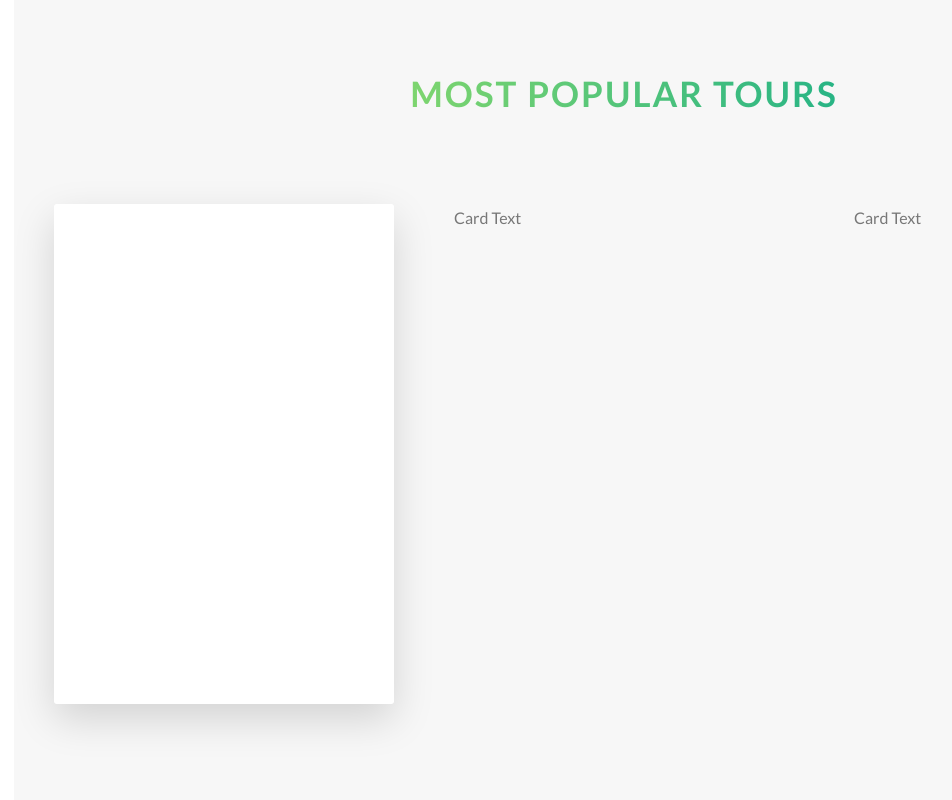
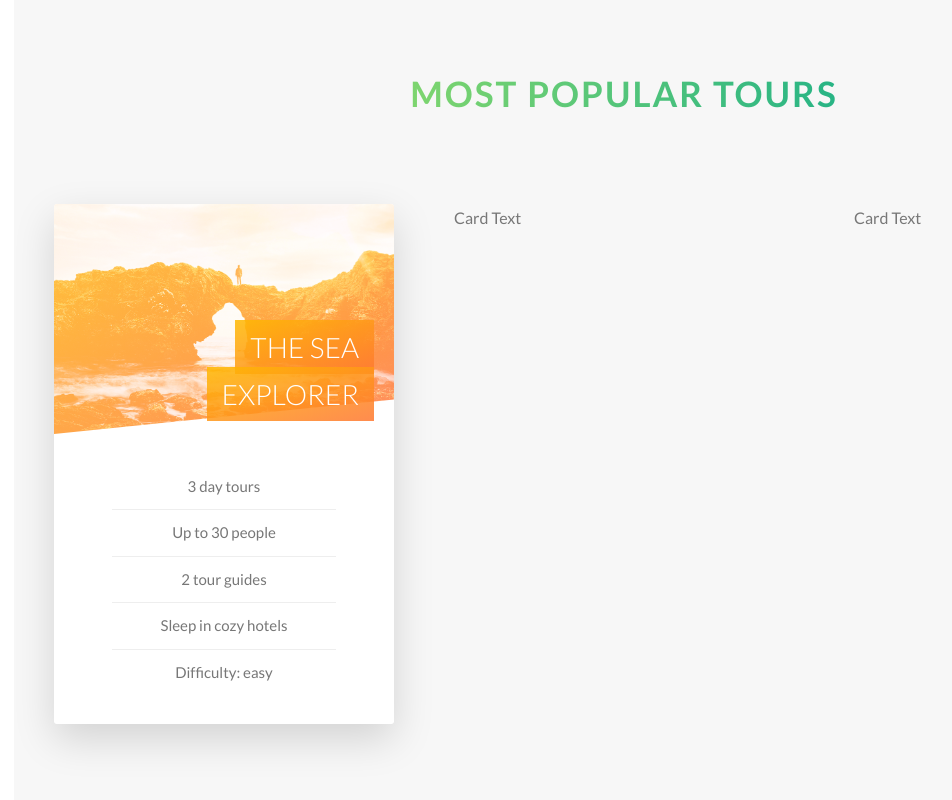
Before and after one commit to JairJap28/Advanced-CSS-and-SASS, a website: page 1-Natours/index.html in a window 1280 px wide. Shown: the part 2293-3093 px from the top of the page, without its empty margins (16-968 px from the left). Drawn offline with Linux system fonts and the light colour scheme.

Commit message:
Lesson 41 - Styles front side of the card

```diff
--- a/1-Natours/index.html
+++ b/1-Natours/index.html
@@ -109,7 +109,21 @@
                     <div class="col-1-of-3">
                         <div class="card">
                             <div class="card__side card__side--front">
-                                FRONT
+                                <div class="card__picture card__picture--1">
+                                    &nbsp;
+                                </div>
+                                <h4 class="card__heading">
+                                    <span class="card__heading-span card__heading-span--1">The sea explorer</span>
+                                </h4>
+                                <div class="card__details">
+                                    <ul>
+                                        <li>3 day tours</li>
+                                        <li>Up to 30 people</li>
+                                        <li>2 tour guides</li>
+                                        <li>Sleep in cozy hotels</li>
+                                        <li>Difficulty: easy</li>
+                                    </ul>
+                                </div>
                             </div>
                             <div class="card__side card__side--back card__side--back-1">
                                 BACK
--- a/1-Natours/sass/abstract/_variables.scss
+++ b/1-Natours/sass/abstract/_variables.scss
@@ -10,6 +10,7 @@
 $color-tertiary-dark: #5643fa;
 
 $color-grey-light-1: #f7f7f7;
+$color-grey-light-2: #eee;
 
 $color-grey-dark: #777;
 $color-white: #fff;
--- a/1-Natours/sass/components/_card.scss
+++ b/1-Natours/sass/components/_card.scss
@@ -1,14 +1,14 @@
 .card {
+    // FUNCTIONALLITY
     perspective: 150rem;
     -moz-perspective: 150rem;
     position: relative;
-    height: 50rem;
+    height: 52rem;
 
     &__side {
-        color: white;
         font-size: 2rem;
 
-        height: 50rem;
+        height: 52rem;
         transition: all .8s ease;
         position: absolute;
         top: 0;
@@ -16,6 +16,7 @@
         width: 100%;
         backface-visibility: hidden;
         border-radius: 3px;
+        overflow: hidden;
         box-shadow: 0 1.5rem 4rem shadow(.15);
 
         &--front {
@@ -32,10 +33,76 @@
     }
 
     &:hover &__side--front {
-        transform: rotateY(180deg);
+        transform: rotateY(-180deg);
     }
 
     &:hover &__side--back {
         transform: rotateY(0);
     }
+
+    // FRONT SIDE STYLING
+    &__picture {
+        background-size: cover;
+        height: 23rem;
+        background-blend-mode: screen;
+        -webkit-clip-path: polygon(0 0, 100% 0, 100% 85%, 0 100%);
+        clip-path: polygon(0 0, 100% 0, 100% 85%, 0 100%);
+
+        &--1 {
+            background-image: linear-gradient(to right bottom, $color-secondary-light, $color-secondary-dark),
+            url(../img/nat-5.jpg);
+        }
+
+        &--2 {
+            background-image: url(../img/nat-5.jpg);
+        }
+
+        &--3 {
+            background-image: url(../img/nat-5.jpg);
+        }
+    }
+
+    &__heading {
+        font-size: 2.8rem;
+        font-weight: 300;
+        text-transform: uppercase;
+        text-align: right;
+        color: $color-white;
+        position: absolute;
+        top: 12rem;
+        right: 2rem;
+        width: 75%;
+    }
+
+    &__heading-span {
+        padding: 1rem 1.5rem;
+        -webkit-box-decoration-break: clone;
+        box-decoration-break: clone;
+
+        &--1 {
+            background-image: linear-gradient(to right bottom,
+            rgba($color-secondary-light, .85),
+            rgba($color-secondary-dark, .85));
+        }
+    }
+
+    &__details {
+        padding: 3rem;
+
+        ul {
+            list-style: none;
+            width: 80%;
+            margin: 0 auto;
+
+            li {
+                text-align: center;
+                font-size: 1.5rem;
+                padding: 1rem;
+
+                &:not(:last-child) {
+                    border-bottom: 1px solid $color-grey-light-2;
+                }
+            }
+        }
+    }
 }
--- a/1-Natours/sass/layout/_header.scss
+++ b/1-Natours/sass/layout/_header.scss
@@ -7,6 +7,7 @@
         url(../img/hero.jpg);
     background-size: cover;
     background-position: top;
+    -webkit-clip-path: polygon(0 0, 100% 0, 100% 75vh, 0 100%);
     clip-path: polygon(0 0, 100% 0, 100% 75vh, 0 100%);
     position: relative;
 
```
Also changed, not shown: 1-Natours/css/style.css.
